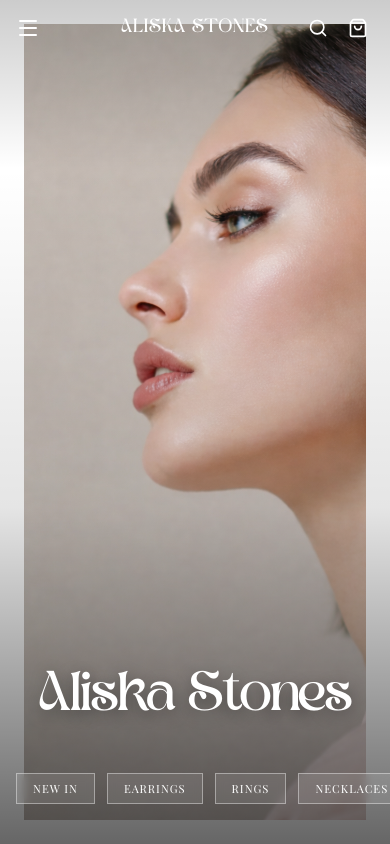
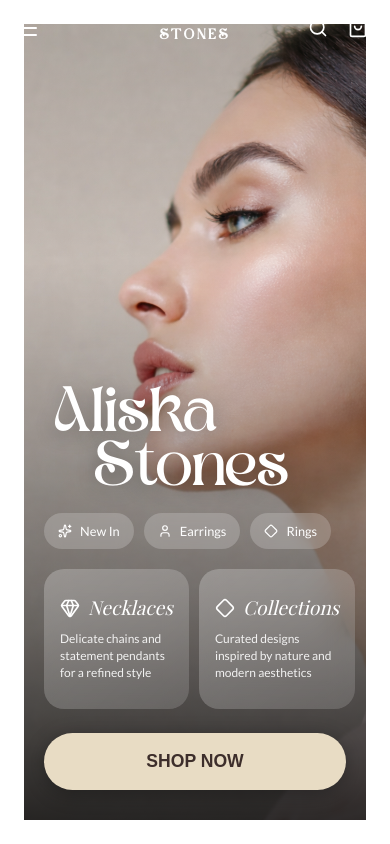
Before and after one commit to YourloveMeet/Aliska-Stones, a React (Vite) app: page / in a window 390 px wide. Shown: the top 844 px of the page. Built offline with nearby package versions, Linux system fonts and the light colour scheme.

Commit message:
ultimate init

```diff
--- a/src/components/Hero/Hero.css
+++ b/src/components/Hero/Hero.css
@@ -49,13 +49,15 @@
 
 .hero-brand-title {
     font-family: 'Shanoy', serif;
-    font-size: clamp(3rem, 15vw, 39rem);
-    /* Further reduced to fit "Aliska Stones" */
+    font-size: clamp(3rem, 15vw, 12rem);
+    /* Reduced max size */
     color: #ffffff;
     text-align: center;
     position: absolute;
-    top: 10%;
-    left: 3%;
+    top: 35%;
+    /* Move up slightly to clear categories */
+    left: 50%;
+    /* Center horizontally */
     transform: translate(-50%, -50%);
     white-space: nowrap;
     letter-spacing: -0.02em;
@@ -64,7 +66,6 @@
     line-height: 1;
     pointer-events: none;
     width: auto;
-    /* Allow natural width */
 }
 
 /* Categories Grid positioned at bottom left */
@@ -141,6 +142,15 @@
     }
 }
 
+/* Utility Classes */
+.mobile-only {
+    display: none;
+}
+
+.desktop-only {
+    display: flex;
+}
+
 @media (max-width: 768px) {
     .hero {
         padding: 0;
@@ -148,112 +158,170 @@
         min-height: 600px;
     }
 
+    .desktop-only {
+        display: none !important;
+    }
+
+    .mobile-only {
+        display: flex;
+    }
+
     .hero-image {
         object-fit: cover;
         object-position: center 20%;
-        /* Focus on model face */
     }
 
     .hero-content {
-        top: 0;
-        left: 0;
-        right: 0;
-        bottom: 0;
         padding: 0;
-        padding-bottom: 100px;
         justify-content: flex-end;
-        align-items: center;
+        /* Align content to bottom */
+        align-items: stretch;
         background: linear-gradient(to bottom,
-                rgba(0, 0, 0, 0.2) 0%,
-                transparent 20%,
-                rgba(0, 0, 0, 0.1) 60%,
-                rgba(0, 0, 0, 0.6) 100%);
+                rgba(0, 0, 0, 0.1) 0%,
+                transparent 30%,
+                rgba(0, 0, 0, 0.4) 70%,
+                rgba(0, 0, 0, 0.8) 100%);
     }
 
-    /* Show hero title in center-bottom */
-    .hero-brand-title {
-        position: absolute;
-        bottom: 110px;
-        /* Adjusted to be just above categories */
-        left: 0;
-        right: 0;
-        top: auto;
-        transform: none;
-        font-size: clamp(3rem, 12vw, 4rem);
-        text-align: center;
-        white-space: nowrap;
+    /* Mobile Layout Container */
+    .hero-mobile-layout {
+        display: flex;
+        flex-direction: column;
         width: 100%;
-        margin: 0;
-        z-index: 2;
-        text-shadow: 0 4px 16px rgba(0, 0, 0, 0.4);
-        padding: 0;
-        line-height: 1;
+        padding: 20px;
+        gap: 16px;
+        position: relative;
+        z-index: 10;
+        padding-bottom: 30px;
     }
 
-    /* Categories simplified - Force FLEX display */
-    .hero-categories {
-        display: flex !important;
-        /* Force override of grid */
-        position: absolute;
-        bottom: 30px;
-        left: 0;
-        right: 0;
-        flex-wrap: nowrap;
-        justify-content: flex-start;
+    /* Mobile Title Stacked */
+    .mobile-title {
+        display: flex;
+        flex-direction: column;
+        align-items: flex-start;
+        /* Left align like reference */
+        margin-bottom: auto;
+        /* Push to top if needed */
+        margin-top: 50%;
+        /* Position relative to face */
+        padding-left: 10px;
+    }
+
+    .mobile-title span {
+        font-family: 'Shanoy', serif;
+        font-size: 4.5rem;
+        line-height: 0.85;
+        color: white;
+        text-shadow: 0 4px 20px rgba(0, 0, 0, 0.3);
+    }
+
+    .mobile-title span:last-child {
+        margin-left: 40px;
+        /* Indent second word */
+    }
+
+    /* Mobile Pills */
+    .mobile-pills {
+        display: flex;
+        gap: 10px;
         overflow-x: auto;
-        padding: 10px 16px;
-        gap: 12px;
-        max-width: 100%;
-        margin: 0;
-        z-index: 10;
+        padding-bottom: 4px;
         -webkit-overflow-scrolling: touch;
         scrollbar-width: none;
     }
 
-    /* Ensure pills look good */
-    .hero-category-item {
-        flex: 0 0 auto;
-        /* Don't shrink */
-        border: 1px solid rgba(255, 255, 255, 0.4);
-        background: rgba(255, 255, 255, 0.1);
-        padding: 8px 16px;
-        backdrop-filter: blur(4px);
+    .mobile-pills::-webkit-scrollbar {
+        display: none;
     }
 
-    .hero-category-item h3 {
-        font-size: 0.75rem;
+    .mobile-pill {
+        display: flex;
+        align-items: center;
+        gap: 8px;
+        padding: 10px 18px;
+        /* border: 1px solid rgba(255, 255, 255, 0.4); Removed as per request */
+        background: rgba(255, 255, 255, 0.2);
+        /* Slightly increased opacity */
+        backdrop-filter: blur(8px);
+        -webkit-backdrop-filter: blur(8px);
+        border-radius: 100px;
+        color: white;
+        font-size: 0.9rem;
+        white-space: nowrap;
         font-weight: 500;
-        letter-spacing: 1px;
-        font-style: normal;
-        margin: 0;
-        color: white;
-        text-transform: uppercase;
     }
 
-    .hero-category-item p {
-        display: none;
+    /* Feature Cards */
+    .mobile-feature-cards {
+        display: grid;
+        grid-template-columns: 1fr 1fr;
+        gap: 10px;
+    }
+
+    .mobile-feature-card {
+        background: linear-gradient(135deg, rgba(255, 255, 255, 0.25), rgba(255, 255, 255, 0.15));
+        backdrop-filter: blur(12px);
+        -webkit-backdrop-filter: blur(12px);
+        padding: 20px 16px;
+        border-radius: 20px;
+        /* border: 1px solid rgba(255, 255, 255, 0.2); Removed as per request */
+        display: flex;
+        flex-direction: column;
+        gap: 8px;
+        min-height: 140px;
+        justify-content: center;
+    }
+
+    .card-header {
+        display: flex;
+        align-items: center;
+        gap: 8px;
+        color: white;
+        margin-bottom: 4px;
+    }
+
+    .card-header h3 {
+        font-family: var(--font-heading);
+        font-size: 1.2rem;
+        margin: 0;
+        font-weight: 400;
+        font-style: italic;
+    }
+
+    .mobile-feature-card p {
+        font-size: 0.75rem;
+        color: rgba(255, 255, 255, 0.9);
+        line-height: 1.4;
+        margin: 0;
+    }
+
+    /* Shop Button */
+    .mobile-shop-btn {
+        width: 100%;
+        padding: 18px;
+        background: #E8DCC4;
+        /* Beige/Gold from reference */
+        color: #3D2E2B;
+        /* Dark text */
+        border: none;
+        border-radius: 100px;
+        font-size: 1.1rem;
+        font-weight: 600;
+        text-transform: uppercase;
+        margin-top: 8px;
+        box-shadow: 0 4px 20px rgba(0, 0, 0, 0.3);
+        cursor: pointer;
     }
 }
 
 @media (max-width: 480px) {
-    .hero-content {
-        padding-bottom: 120px;
+    .mobile-title span {
+        font-size: 4rem;
     }
 
-    .hero-brand-title {
-        font-size: 3.5rem;
-        bottom: 120px;
-    }
-
-    .hero-categories {
-        bottom: 30px;
-    }
-
-    .hero-category-item {
-        padding: 8px 16px;
-    }
-
-    .hero-category-item h3 {
-        font-size: 0.7rem;
+    .mobile-pill {
+        padding: 8px 14px;
+        font-size: 0.8rem;
     }
 }
--- a/src/components/Hero/Hero.jsx
+++ b/src/components/Hero/Hero.jsx
@@ -1,6 +1,6 @@
 import React from 'react';
 import { motion } from 'framer-motion';
-import { ArrowRight } from 'lucide-react';
+import { ArrowRight, Sparkles, User, Diamond, Gem, Layers } from 'lucide-react'; // Added icons
 import './Hero.css';
 
 import heroImage from '../../assets/images/HeroPageAsset1.png';
@@ -12,13 +12,27 @@ const Hero = () => {
         visible: { opacity: 1, y: 0, transition: { duration: 0.6 } }
     };
 
-    const categories = [
-        { title: 'New In', desc: 'Fresh trends and exclusive designs you\'ll fall in love with', link: '#' },
-        { title: 'Earrings', desc: 'Elegant accents to add sparkle to any look', link: '#' },
-        { title: 'Rings', desc: 'Unique pieces for special moments and everyday wear', link: '#' },
-        { title: 'Necklaces', desc: 'Delicate chains and statement pendants for a refined style', link: '#' },
-        { title: 'Bracelets', desc: 'Light and stylish details to complete your outfit', link: '#' },
-        { title: 'Collections', desc: 'Curated designs inspired by nature and modern aesthetics', link: '#' },
+    // Top pills for mobile
+    const pillCategories = [
+        { title: 'New In', icon: <Sparkles size={14} />, link: '#' },
+        { title: 'Earrings', icon: <User size={14} />, link: '#' },
+        { title: 'Rings', icon: <Diamond size={14} />, link: '#' },
+    ];
+
+    // Large cards for mobile
+    const featureCards = [
+        {
+            title: 'Necklaces',
+            icon: <Gem size={20} />,
+            desc: 'Delicate chains and statement pendants for a refined style',
+            link: '#'
+        },
+        {
+            title: 'Collections',
+            icon: <Diamond size={20} />,
+            desc: 'Curated designs inspired by nature and modern aesthetics',
+            link: '#'
+        }
     ];
 
     return (
@@ -32,27 +46,56 @@ const Hero = () => {
             </div>
 
             <div className="hero-content">
-                <motion.h1
-                    className="hero-brand-title"
-                    initial={{ opacity: 0, scale: 0.9 }}
-                    animate={{ opacity: 1, scale: 1 }}
-                    transition={{ duration: 0.8 }}
-                >
-                    Aliska Stones
-                </motion.h1>
+                {/* Desktop Title */}
+                <h1 className="hero-brand-title desktop-only">Aliska Stones</h1>
 
+                {/* Mobile Title Layout */}
+                <div className="hero-mobile-layout mobile-only">
+                    <div className="mobile-title">
+                        <span>Aliska</span>
+                        <span>Stones</span>
+                    </div>
+
+                    <div className="mobile-pills">
+                        {pillCategories.map((cat, index) => (
+                            <div key={index} className="mobile-pill">
+                                {cat.icon}
+                                <span>{cat.title}</span>
+                            </div>
+                        ))}
+                    </div>
+
+                    <div className="mobile-feature-cards">
+                        {featureCards.map((card, index) => (
+                            <div key={index} className="mobile-feature-card">
+                                <div className="card-header">
+                                    {card.icon}
+                                    <h3>{card.title}</h3>
+                                </div>
+                                <p>{card.desc}</p>
+                            </div>
+                        ))}
+                    </div>
+
+                    <button className="mobile-shop-btn">
+                        Shop Now
+                    </button>
+                </div>
+
+                {/* Legacy Desktop Categories */}
                 <motion.div
-                    className="hero-categories"
+                    className="hero-categories desktop-only"
                     initial="hidden"
                     animate="visible"
                     variants={{
                         visible: { transition: { staggerChildren: 0.1 } }
                     }}
                 >
-                    {categories.map((cat, index) => (
+                    {/* Only showing a subset for desktop to keep it clean if needed, or use original list */}
+                    {[...pillCategories, ...featureCards].map((cat, index) => (
                         <motion.div key={index} className="hero-category-item" variants={fadeInUp}>
                             <h3>{cat.title}</h3>
-                            <p>{cat.desc}</p>
+                            <p>{cat.desc || 'Explore our exclusive collection'}</p>
                         </motion.div>
                     ))}
                 </motion.div>
--- a/src/components/Navbar/Navbar.css
+++ b/src/components/Navbar/Navbar.css
@@ -295,12 +295,19 @@
         padding: 12px 16px;
     }
 
-    /* Make logo legible and elegant on small screens */
+    /* Stacked logo for mobile key match */
     .logo-text {
-        font-size: 1.2rem;
-        letter-spacing: 1px;
-        font-weight: 500;
-        white-space: nowrap;
+        font-size: 0.9rem;
+        letter-spacing: 3px;
+        font-weight: 600;
+        white-space: normal;
+        display: flex;
+        flex-direction: column;
+        align-items: center;
+        line-height: 1.1;
+        text-align: center;
+        width: 120px;
+        /* Force spread */
     }
 
     .nav-icons {
```
